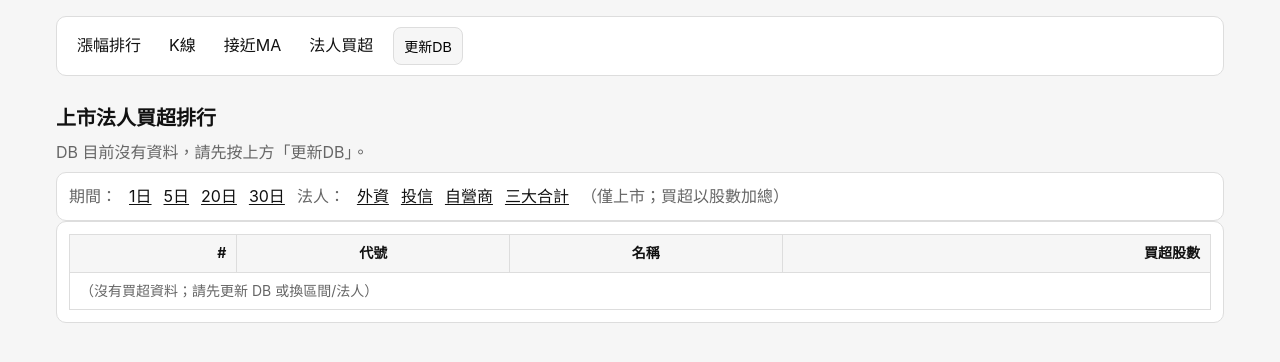
After one commit to samwang1228/stock_rank_web, a Flask app: page /inst in a window 1280 px wide. The commit adds this page. Shown: the top 362 px of the page. Run offline with Flask 3, Linux system fonts and the light colour scheme; data that the repository does not hold is empty.

Commit message:
feat: add support for rank of three major institutional investors
DB will also update Three Major Institutional Investors data

```diff
--- a/app.py
+++ b/app.py
@@ -16,6 +16,7 @@ from stock_db import (
     list_trading_dates,
     select_closes_for_dates,
     select_closes_for_last_n_trading_days,
+    select_institution_net_buy_rank,
 )
 from sync_data import sync_last_n_trading_days
 
@@ -395,6 +396,51 @@ def create_app() -> Flask:
             sort_key=sort_key,
         )
 
+    @app.get("/inst")
+    def inst_rank():
+        """上市三大法人買超排行（依日資料彙總）。"""
+
+        asof = get_db_latest_date()
+        days = int(request.args.get("days", "1"))
+        inst = (request.args.get("inst", "foreign") or "foreign").strip().lower()
+
+        windows = [1, 5, 20, 30]
+        inst_options = [
+            ("foreign", "外資"),
+            ("trust", "投信"),
+            ("dealer", "自營商"),
+            ("total", "三大合計"),
+        ]
+        inst_allowed = {k for k, _ in inst_options}
+
+        if days not in windows:
+            days = 1
+        if inst not in inst_allowed:
+            inst = "foreign"
+
+        with db_session(db_path) as conn:
+            raw_rows, used_dates = select_institution_net_buy_rank(conn, days=days, inst=inst, limit=200)
+
+        rows = [
+            {
+                "code": str(r["code"]),
+                "name": str(r["name"]),
+                "net": int(r["net"]),
+            }
+            for r in raw_rows
+        ]
+
+        return render_template(
+            "inst.html",
+            asof=asof,
+            days=days,
+            inst=inst,
+            windows=windows,
+            inst_options=inst_options,
+            used_dates=used_dates,
+            rows=rows,
+        )
+
     return app
 
 
--- a/templates/base.html
+++ b/templates/base.html
@@ -5,17 +5,74 @@
     <meta name="viewport" content="width=device-width, initial-scale=1" />
     <title>{{ title or '台股工具' }}</title>
     <style>
-      body { font-family: -apple-system, BlinkMacSystemFont, 'Segoe UI', Roboto, Arial, sans-serif; margin: 16px; }
-      nav a { margin-right: 12px; }
-      table { border-collapse: collapse; width: 100%; }
-      th, td { border: 1px solid #ddd; padding: 6px 8px; font-size: 14px; }
-      th { background: #f6f6f6; position: sticky; top: 0; }
-      td.num { text-align: right; font-variant-numeric: tabular-nums; }
+      :root { color-scheme: light; }
+      * { box-sizing: border-box; }
+      body {
+        font-family: -apple-system, BlinkMacSystemFont, 'Segoe UI', Roboto, Arial, sans-serif;
+        margin: 0;
+        background: #f6f6f6;
+        color: #111;
+        line-height: 1.45;
+      }
+
+      a { color: inherit; text-decoration: underline; text-underline-offset: 2px; }
+      a:hover { text-decoration-thickness: 2px; }
+
+      h2 { margin: 16px 0 8px 0; font-size: 20px; }
+      p { margin: 8px 0; }
+
       .muted { color: #666; }
-      .container { max-width: 1200px; }
+      .container { max-width: 1200px; margin: 0 auto; padding: 16px; }
       .row { display: flex; gap: 12px; align-items: center; flex-wrap: wrap; }
-      .card { border: 1px solid #ddd; padding: 12px; border-radius: 8px; }
+      .card { border: 1px solid #ddd; padding: 12px; border-radius: 10px; background: #fff; }
+      .spacer { height: 12px; }
+
+      nav.card { padding: 10px 12px; }
+      nav a { text-decoration: none; padding: 6px 8px; border-radius: 8px; }
+      nav a:hover { background: #f0f0f0; }
+      .nav-right { margin-left: auto; }
+
+      label { display: inline-flex; gap: 8px; align-items: center; }
+      input {
+        border: 1px solid #ddd;
+        border-radius: 8px;
+        padding: 8px 10px;
+        font-size: 14px;
+        background: #fff;
+        min-width: 180px;
+      }
+      input:focus { outline: none; border-color: #bbb; }
+      button {
+        border: 1px solid #ddd;
+        border-radius: 8px;
+        padding: 8px 10px;
+        font-size: 14px;
+        background: #f6f6f6;
+        cursor: pointer;
+      }
+      button:hover { background: #f0f0f0; }
+
+      table { border-collapse: collapse; width: 100%; background: #fff; }
+      th, td { border: 1px solid #ddd; padding: 8px 10px; font-size: 14px; white-space: nowrap; }
+      th { background: #f6f6f6; position: sticky; top: 0; z-index: 1; }
+      tbody tr:nth-child(2n) { background: #fbfbfb; }
+      td.num, th.num { text-align: right; font-variant-numeric: tabular-nums; }
+
+      .table-card { overflow: auto; }
       .linklike { text-decoration: none; }
+
+      pre.logs {
+        margin: 10px 0 0 0;
+        padding: 10px;
+        border: 1px solid #ddd;
+        border-radius: 10px;
+        background: #fbfbfb;
+        white-space: pre-wrap;
+        font-family: ui-monospace, SFMono-Regular, Menlo, Monaco, Consolas, 'Liberation Mono', 'Courier New', monospace;
+        font-size: 13px;
+        max-height: 420px;
+        overflow: auto;
+      }
     </style>
     {% block head %}{% endblock %}
   </head>
@@ -25,10 +82,13 @@
         <a href="{{ url_for('gainers') }}">漲幅排行</a>
         <a href="{{ url_for('kline') }}">K線</a>
         <a href="{{ url_for('near_ma') }}">接近MA</a>
-        <form method="post" action="{{ url_for('sync') }}" style="margin:0;">
+        <a href="{{ url_for('inst_rank') }}">法人買超</a>
+        <form class="nav-right" method="post" action="{{ url_for('sync') }}" style="margin:0;">
           <button type="submit">更新DB</button>
         </form>
       </nav>
+
+      <div class="spacer"></div>
 
       {% block content %}{% endblock %}
     </div>
--- a/templates/gainers.html
+++ b/templates/gainers.html
@@ -10,7 +10,7 @@
     <p class="muted">已更新 DB。</p>
   {% endif %}
 
-  <div class="card">
+  <div class="card table-card">
     <table>
       <thead>
         <tr>
--- /dev/null
+++ b/templates/inst.html
@@ -0,0 +1,53 @@
+{% extends 'base.html' %}
+{% block content %}
+  <h2>上市法人買超排行</h2>
+
+  {% if asof %}
+    <p class="muted">
+      資料截至：{{ asof.strftime('%Y-%m-%d') }}
+      {% if used_dates %}；區間：{{ used_dates[0].strftime('%Y-%m-%d') }} ~ {{ used_dates[-1].strftime('%Y-%m-%d') }}（{{ days }} 交易日）{% endif %}
+    </p>
+  {% else %}
+    <p class="muted">DB 目前沒有資料，請先按上方「更新DB」。</p>
+  {% endif %}
+
+  <div class="card row">
+    <span class="muted">期間：</span>
+    {% for w in windows %}
+      <a href="{{ url_for('inst_rank', days=w, inst=inst) }}">{{ w }}日</a>
+    {% endfor %}
+    <span class="muted">法人：</span>
+    {% for k, label in inst_options %}
+      <a href="{{ url_for('inst_rank', days=days, inst=k) }}">{{ label }}</a>
+    {% endfor %}
+    <span class="muted">（僅上市；買超以股數加總）</span>
+  </div>
+
+  <div class="card table-card">
+    <table>
+      <thead>
+        <tr>
+          <th class="num">#</th>
+          <th>代號</th>
+          <th>名稱</th>
+          <th class="num">買超股數</th>
+        </tr>
+      </thead>
+      <tbody>
+        {% for r in rows %}
+          <tr>
+            <td class="num">{{ loop.index }}</td>
+            <td><a href="{{ url_for('kline', code=r.code) }}">{{ r.code }}</a></td>
+            <td>{{ r.name }}</td>
+            <td class="num">{{ '{:,}'.format(r.net) }}</td>
+          </tr>
+        {% endfor %}
+        {% if not rows %}
+          <tr>
+            <td colspan="4" class="muted">（沒有買超資料；請先更新 DB 或換區間/法人）</td>
+          </tr>
+        {% endif %}
+      </tbody>
+    </table>
+  </div>
+{% endblock %}
--- a/templates/near_ma.html
+++ b/templates/near_ma.html
@@ -16,7 +16,7 @@
     <a href="{{ url_for('near_ma', sort='code', threshold=threshold_pct) }}">代號</a>
   </div>
 
-  <div class="card">
+  <div class="card table-card">
     <table>
       <thead>
         <tr>
--- a/templates/sync_status.html
+++ b/templates/sync_status.html
@@ -6,7 +6,7 @@
 
   <div class="card">
     <div id="meta" class="muted">讀取中…</div>
-    <pre id="logs" style="white-space: pre-wrap; margin: 8px 0 0 0;"></pre>
+    <pre id="logs" class="logs"></pre>
   </div>
 
   <script>
--- a/tw_market_data.py
+++ b/tw_market_data.py
@@ -28,6 +28,18 @@ class DailyBar:
     close: float
     volume: int
     market: str  # TWSE | TPEX
+
+
+@dataclass(frozen=True)
+class InstitutionTrade:
+    date: dt.date
+    code: str
+    name: str
+    foreign_net: int
+    trust_net: int
+    dealer_net: int
+    total_net: int
+    market: str  # TWSE
 
 
 def _to_roc_date(d: dt.date) -> str:
@@ -136,6 +148,67 @@ def _tpex_daily_url(d: dt.date) -> str:
 
 def _tpex_openapi_daily_url() -> str:
     return "https://www.tpex.org.tw/openapi/v1/tpex_mainboard_daily_close_quotes"
+
+
+def _twse_t86_url(d: dt.date) -> str:
+    # 三大法人買賣超日報（上市）
+    return f"https://www.twse.com.tw/fund/T86?response=json&date={d:%Y%m%d}&selectType=ALL"
+
+
+def _parse_twse_t86(payload: dict, d: dt.date) -> list[InstitutionTrade]:
+    if payload.get("stat") != "OK":
+        return []
+
+    fields = [str(x).strip() for x in payload.get("fields", [])]
+
+    def idx(name: str) -> int | None:
+        try:
+            return fields.index(name)
+        except ValueError:
+            return None
+
+    i_code = idx("證券代號")
+    i_name = idx("證券名稱")
+    i_foreign = idx("外陸資買賣超股數(不含外資自營商)")
+    i_trust = idx("投信買賣超股數")
+    i_dealer = idx("自營商買賣超股數")
+    i_total = idx("三大法人買賣超股數")
+
+    if None in {i_code, i_name, i_foreign, i_trust, i_dealer, i_total}:
+        return []
+
+    out: list[InstitutionTrade] = []
+    for row in payload.get("data", []) or []:
+        if not row:
+            continue
+        code = str(row[i_code]).strip()
+        if not CODE_RE.match(code):
+            continue
+        name = str(row[i_name]).strip()
+        if _is_derivative_like(name):
+            continue
+
+        foreign_net = _parse_int(row[i_foreign])
+        trust_net = _parse_int(row[i_trust])
+        dealer_net = _parse_int(row[i_dealer])
+        total_net = _parse_int(row[i_total])
+        if None in {foreign_net, trust_net, dealer_net, total_net}:
+            continue
+
+        out.append(
+            InstitutionTrade(
+                date=d,
+                code=code,
+                name=name,
+                foreign_net=int(foreign_net),
+                trust_net=int(trust_net),
+                dealer_net=int(dealer_net),
+                total_net=int(total_net),
+                market="TWSE",
+            )
+        )
+
+    return out
 
 
 def _is_derivative_like(name: str) -> bool:
@@ -302,6 +375,19 @@ def fetch_twse_daily_bars(
     return _parse_twse_daily(payload, d)
 
 
+def fetch_twse_institution_trades(
+    d: dt.date,
+    *,
+    cache_dir: str,
+    use_cache: bool = True,
+) -> list[InstitutionTrade]:
+    # 台股不在週六/週日交易；避免週末端點回傳前一交易日而誤寫日期
+    if d.weekday() >= 5:
+        return []
+    payload = _load_or_fetch_json(cache_dir, f"twse_t86_{d:%Y%m%d}", _twse_t86_url(d), use_cache=use_cache)
+    return _parse_twse_t86(payload, d)
+
+
 def fetch_tpex_latest_snapshot(
     *,
     cache_dir: str,
```
Also changed, not shown: stock_db.py (+103 -1 lines), sync_data.py (+21 -6 lines), README.md, img/Three_Major.png (added), img/Topk.png, img/closeMA.png, img/db.png, img/image.png, 1 other file.
